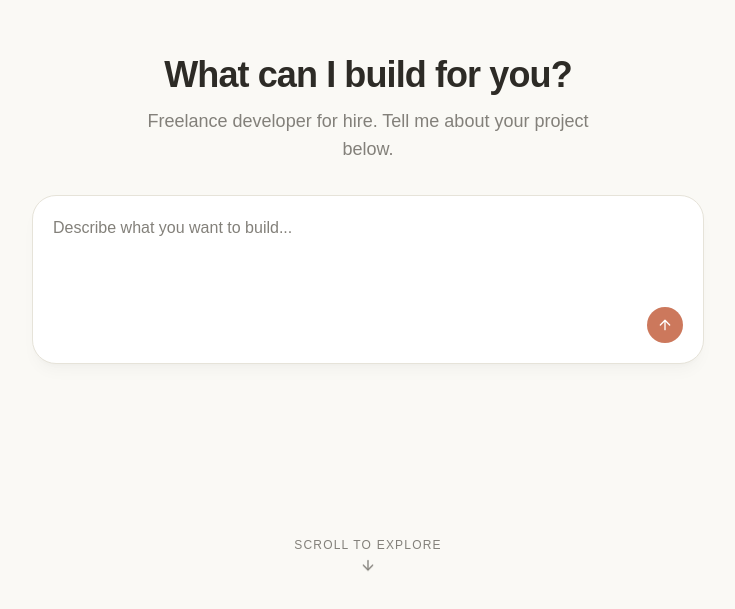
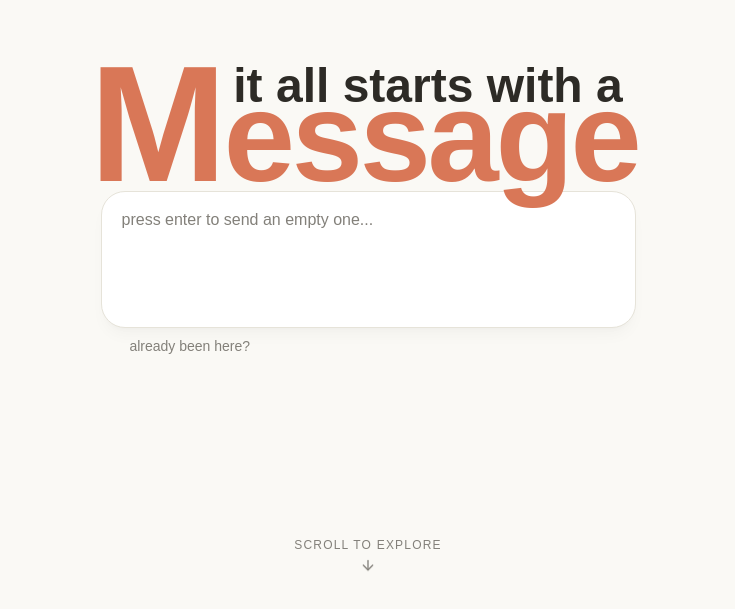
Before and after one commit to ShahzaibAhmad05/portfolio, a Next.js app: page / in a window 1280 px wide. Shown: the part 191-800 px from the top of the page, without its empty margins (272-1007 px from the left). Built offline with nearby package versions, Linux system fonts and the light colour scheme.

Commit message:
ui: design the prompt thing

```diff
--- a/app/globals.css
+++ b/app/globals.css
@@ -7,7 +7,7 @@
   --surface-muted: #f0eee6;
   --border: #e6e3d9;
   --muted: #83807a;
-  --accent: #cc785c;
+  --accent: #d97757;
   --accent-foreground: #ffffff;
 }
 
@@ -32,7 +32,7 @@
     --surface-muted: #3a3a37;
     --border: #46453f;
     --muted: #a8a5a0;
-    --accent: #d99a7c;
+    --accent: #d97757;
     --accent-foreground: #262624;
   }
 }
--- a/app/page.tsx
+++ b/app/page.tsx
@@ -5,11 +5,13 @@ import { useState } from "react";
 const skills = [
   {
     title: "Web Development",
-    description: "Building fast, accessible, and responsive web apps with modern frameworks.",
+    description:
+      "Building fast, accessible, and responsive web apps with modern frameworks.",
   },
   {
     title: "Backend & APIs",
-    description: "Designing reliable APIs and services that scale with your product.",
+    description:
+      "Designing reliable APIs and services that scale with your product.",
   },
   {
     title: "UI/UX Design",
@@ -17,24 +19,28 @@ const skills = [
   },
   {
     title: "DevOps & Deployment",
-    description: "Setting up CI/CD, hosting, and infrastructure so shipping is effortless.",
+    description:
+      "Setting up CI/CD, hosting, and infrastructure so shipping is effortless.",
   },
 ];
 
 const projects = [
   {
     title: "Project One",
-    description: "A short description of this project and the problem it solves.",
+    description:
+      "A short description of this project and the problem it solves.",
     tags: ["Next.js", "TypeScript"],
   },
   {
     title: "Project Two",
-    description: "A short description of this project and the problem it solves.",
+    description:
+      "A short description of this project and the problem it solves.",
     tags: ["React", "Node.js"],
   },
   {
     title: "Project Three",
-    description: "A short description of this project and the problem it solves.",
+    description:
+      "A short description of this project and the problem it solves.",
     tags: ["Python", "PostgreSQL"],
   },
 ];
@@ -45,32 +51,34 @@ export default function Home() {
   return (
     <div className="flex flex-1 flex-col">
       <section className="relative flex h-svh w-full flex-col items-center justify-center px-6">
-        <div className="flex w-full max-w-2xl flex-col items-center gap-8">
-          <div className="flex flex-col items-center gap-3 text-center">
-            <h1 className="text-3xl font-semibold tracking-tight text-foreground sm:text-4xl">
-              What can I build for you?
+        <div className="flex max-w-xl flex-col items-center gap-3">
+          <div className="flex flex-col items-center text-4xl -ml-2 -mb-7 z-1">
+            <h1 className="sm:text-5xl text-3xl font-semibold -mb-17 ml-32">
+              it all starts with a{" "}
             </h1>
-            <p className="max-w-md text-base text-muted sm:text-lg">
-              Freelance developer for hire. Tell me about your project below.
-            </p>
+            <span className="text-accent font-bold text-5xl sm:text-9xl tracking-tight text-shadow-2xl">
+              <span className="text-[165px]">M</span>
+              essage
+            </span>
           </div>
 
           <form
             onSubmit={(event) => event.preventDefault()}
-            className="w-full rounded-3xl border border-border bg-surface p-4 shadow-lg shadow-black/3 sm:p-5"
+            className="w-[535px] rounded-3xl border border-transparent focus-within:border-border bg-surface px-4 py-3 shadow-lg shadow-black/3 sm:px-5 sm:py-4"
           >
             <textarea
               value={prompt}
+              autoFocus={true}
+              rows={2}
               onChange={(event) => setPrompt(event.target.value)}
-              placeholder="Describe what you want to build..."
-              rows={3}
+              placeholder="press enter to send an empty one..."
               className="w-full resize-none bg-transparent text-base text-foreground placeholder:text-muted focus:outline-none"
             />
             <div className="mt-3 flex items-center justify-end">
               <button
                 type="submit"
                 aria-label="Send"
-                className="flex h-9 w-9 items-center justify-center rounded-full bg-accent text-accent-foreground transition-opacity hover:opacity-90"
+                className="flex h-9 w-9 items-center justify-center text-white transition-opacity hover:opacity-90 rounded-xl hover:bg-background/80"
               >
                 <svg
                   xmlns="http://www.w3.org/2000/svg"
@@ -80,7 +88,7 @@ export default function Home() {
                   strokeWidth={2}
                   strokeLinecap="round"
                   strokeLinejoin="round"
-                  className="h-4 w-4"
+                  className="h-5 w-5"
                 >
                   <path d="M12 19V5" />
                   <path d="M5 12l7-7 7 7" />
@@ -88,10 +96,19 @@ export default function Home() {
               </button>
             </div>
           </form>
+
+          <button
+            type="button"
+            className="text-sm text-muted underline-offset-4 hover:underline -mt-1 ml-8 mr-auto"
+          >
+            already been here?
+          </button>
         </div>
 
         <div className="absolute bottom-8 flex flex-col items-center gap-2 text-muted">
-          <span className="text-xs uppercase tracking-widest">Scroll to explore</span>
+          <span className="text-xs uppercase tracking-widest">
+            Scroll to explore
+          </span>
           <svg
             xmlns="http://www.w3.org/2000/svg"
             viewBox="0 0 24 24"
@@ -125,7 +142,9 @@ export default function Home() {
                 key={skill.title}
                 className="flex flex-col gap-2 rounded-2xl border border-border bg-surface p-6"
               >
-                <h3 className="text-lg font-medium text-foreground">{skill.title}</h3>
+                <h3 className="text-lg font-medium text-foreground">
+                  {skill.title}
+                </h3>
                 <p className="text-sm text-muted">{skill.description}</p>
               </div>
             ))}
@@ -153,7 +172,9 @@ export default function Home() {
                 <div className="flex h-32 w-full items-center justify-center rounded-xl bg-surface-muted text-sm text-muted">
                   Preview
                 </div>
-                <h3 className="text-lg font-medium text-foreground">{project.title}</h3>
+                <h3 className="text-lg font-medium text-foreground">
+                  {project.title}
+                </h3>
                 <p className="text-sm text-muted">{project.description}</p>
                 <div className="flex flex-wrap gap-2 pt-1">
                   {project.tags.map((tag) => (
```
